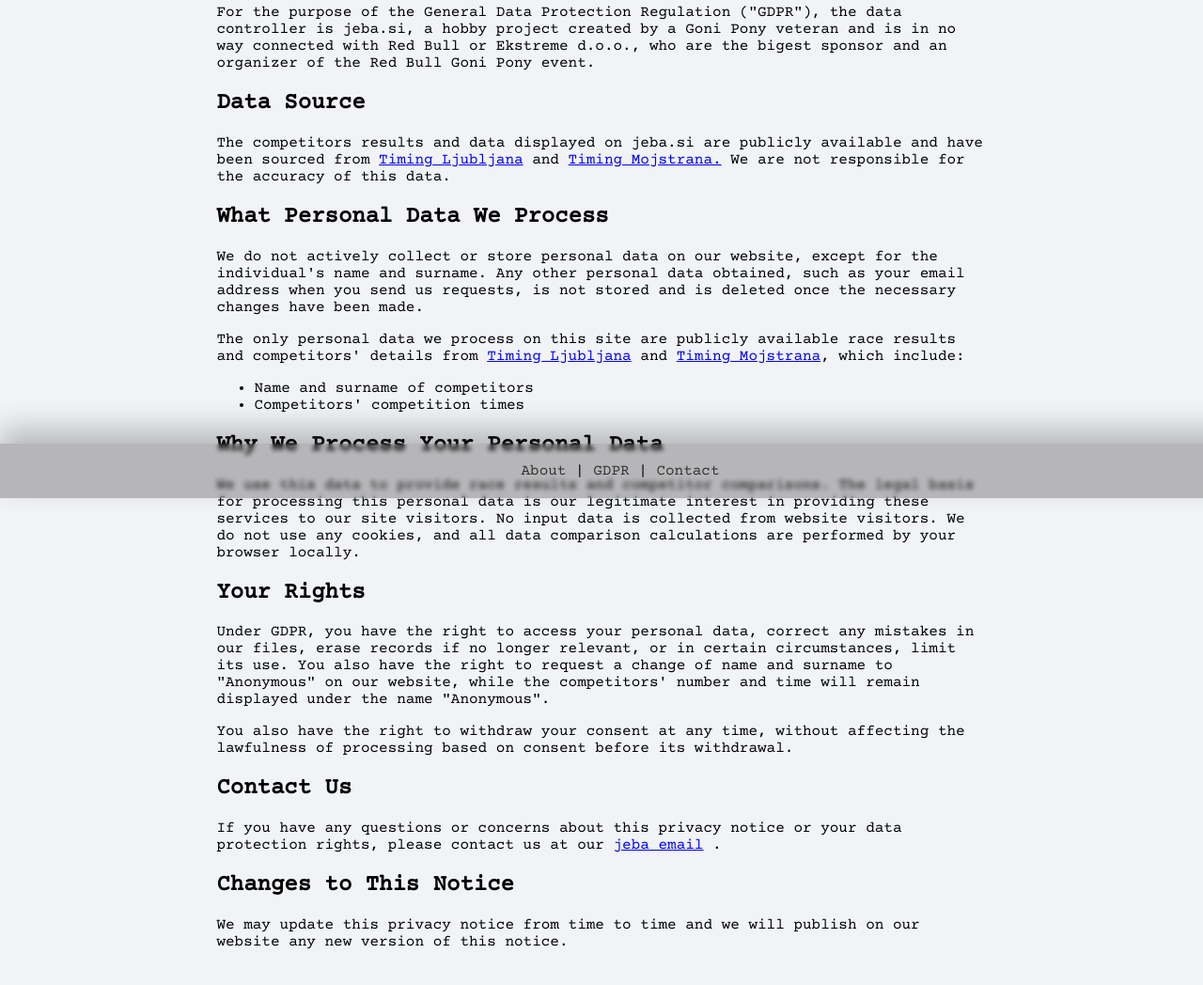
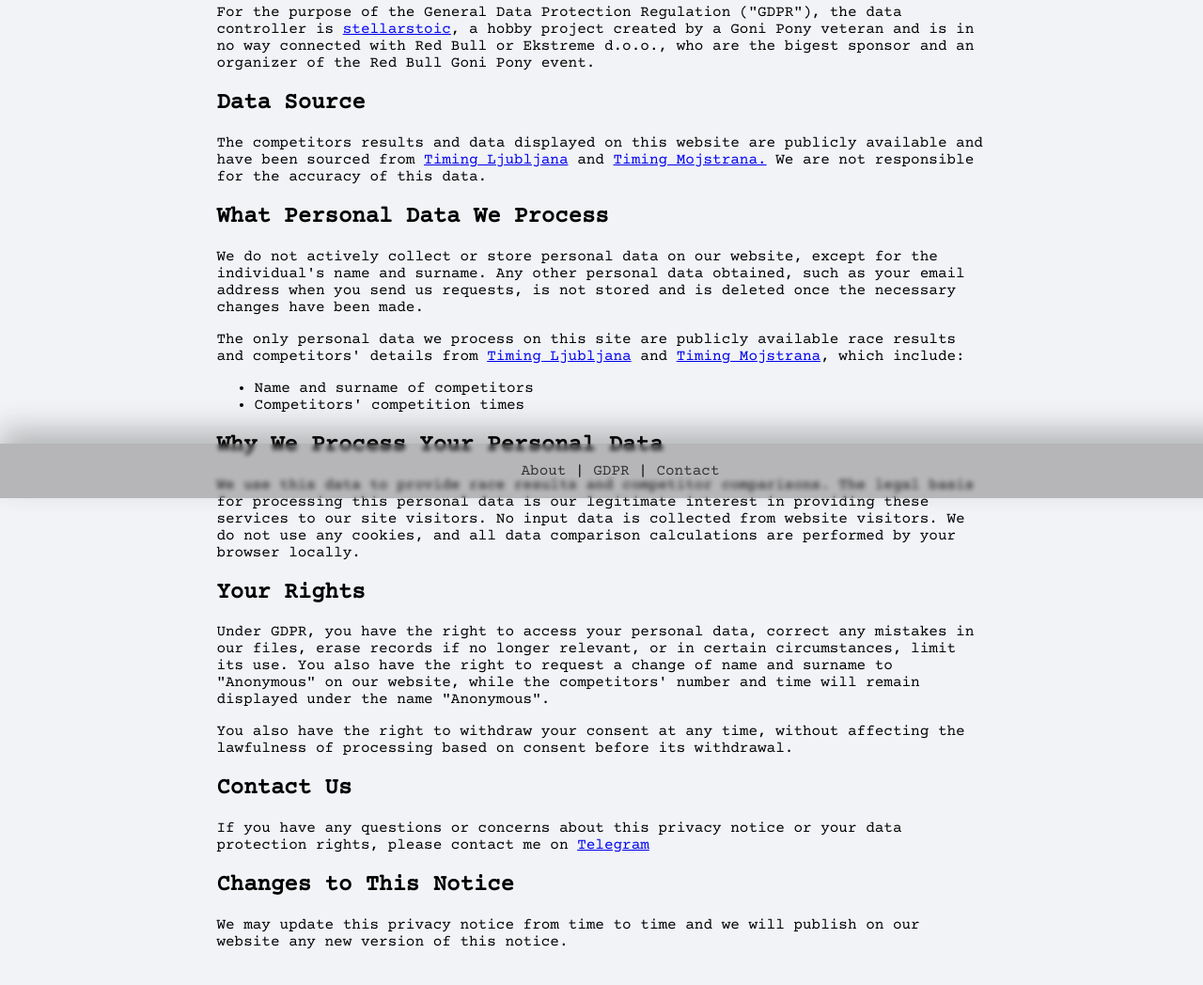
Before and after one commit to StellarStoic/RBGP, a plain HTML site: page GDPR.html in a window 1280 px wide. Shown: the part 270-1318 px from the top of the page at 94% size. Drawn offline with nearby package versions, Linux system fonts and the light colour scheme.

Commit message:
changes in contact links due to domain change

```diff
--- a/GDPR.html
+++ b/GDPR.html
@@ -13,10 +13,10 @@
   <p>We respect and value the privacy of all visitors to our site. This Privacy Notice will inform you as to how we handle your personal data obtained from the public domain and your responsibilities and rights under the GDPR.</p>
 
   <h2>Data Controller</h2>
-  <p>For the purpose of the General Data Protection Regulation ("GDPR"), the data controller is jeba.si, a hobby project created by a Goni Pony veteran and is in no way connected with Red Bull or Ekstreme d.o.o., who are the bigest sponsor and an organizer of the Red Bull Goni Pony event.</p>
+  <p>For the purpose of the General Data Protection Regulation ("GDPR"), the data controller is <a href="https://t.me/StellarStoic">stellarstoic</a>, a hobby project created by a Goni Pony veteran and is in no way connected with Red Bull or Ekstreme d.o.o., who are the bigest sponsor and an organizer of the Red Bull Goni Pony event.</p>
 
   <h2>Data Source</h2>
-  <p>The competitors results and data displayed on jeba.si are publicly available and have been sourced from <a href="https://www.timingljubljana.si/Rezultati.aspx">Timing Ljubljana</a> and <a href="https://www.timing-mojstrana.com/">Timing Mojstrana.</a> We are not responsible for the accuracy of this data.</p>
+  <p>The competitors results and data displayed on this website are publicly available and have been sourced from <a href="https://www.timingljubljana.si/Rezultati.aspx">Timing Ljubljana</a> and <a href="https://www.timing-mojstrana.com/">Timing Mojstrana.</a> We are not responsible for the accuracy of this data.</p>
 
   <h2>What Personal Data We Process</h2>
   <p>We do not actively collect or store personal data on our website, except for the individual's name and surname. Any other personal data obtained, such as your email address when you send us requests, is not stored and is deleted once the necessary changes have been made.</p>
@@ -35,9 +35,10 @@
 <p>You also have the right to withdraw your consent at any time, without affecting the lawfulness of processing based on consent before its withdrawal.</p>
 
   <h2>Contact Us</h2>
-  <p>If you have any questions or concerns about this privacy notice or your data protection rights, please contact us at our
+  <p>If you have any questions or concerns about this privacy notice or your data protection rights, please contact me on
     <!--http://www.wbwip.com/wbw/emailencoder.html-->
-    <a href="mailto:&#105;&#110;&#102;&#111;&#064;&#106;&#101;&#098;&#097;&#046;&#115;&#105;?subject=Mail from jeba.si" title="E-mail" >jeba email</a> .</p>
+    <!-- <a href="mailto:&#105;&#110;&#102;&#111;&#064;&#106;&#101;&#098;&#097;&#046;&#115;&#105;?subject=Mail from jeba.si" title="E-mail" >jeba email</a> .</p> -->
+    <a href="https://t.me/StellarStoic">Telegram</a></p>
 
   <h2>Changes to This Notice</h2>
   <p>We may update this privacy notice from time to time and we will publish on our website any new version of this notice.</p>
--- a/veterans.js
+++ b/veterans.js
@@ -184,7 +184,7 @@ function processCompetitors() {
                         checkbox.name = `exclude-${competitor}-${year}`;
                         checkbox.addEventListener('change', function() {
                             if (this.checked && yearObj.entries.length > 1) {
-                                alert('If you want to make permanent changes to your time please contact us at info@jeba.si');
+                                alert('If you want to make permanent changes to your time please contact me at https://t.me/StellarStoic');
                             }
                             let checkboxes = document.getElementsByName(this.name);
                             for (let i = 0; i < checkboxes.length; i++) {
```
Also changed, not shown: contact.html (+1 -1 lines), 2 other files.
